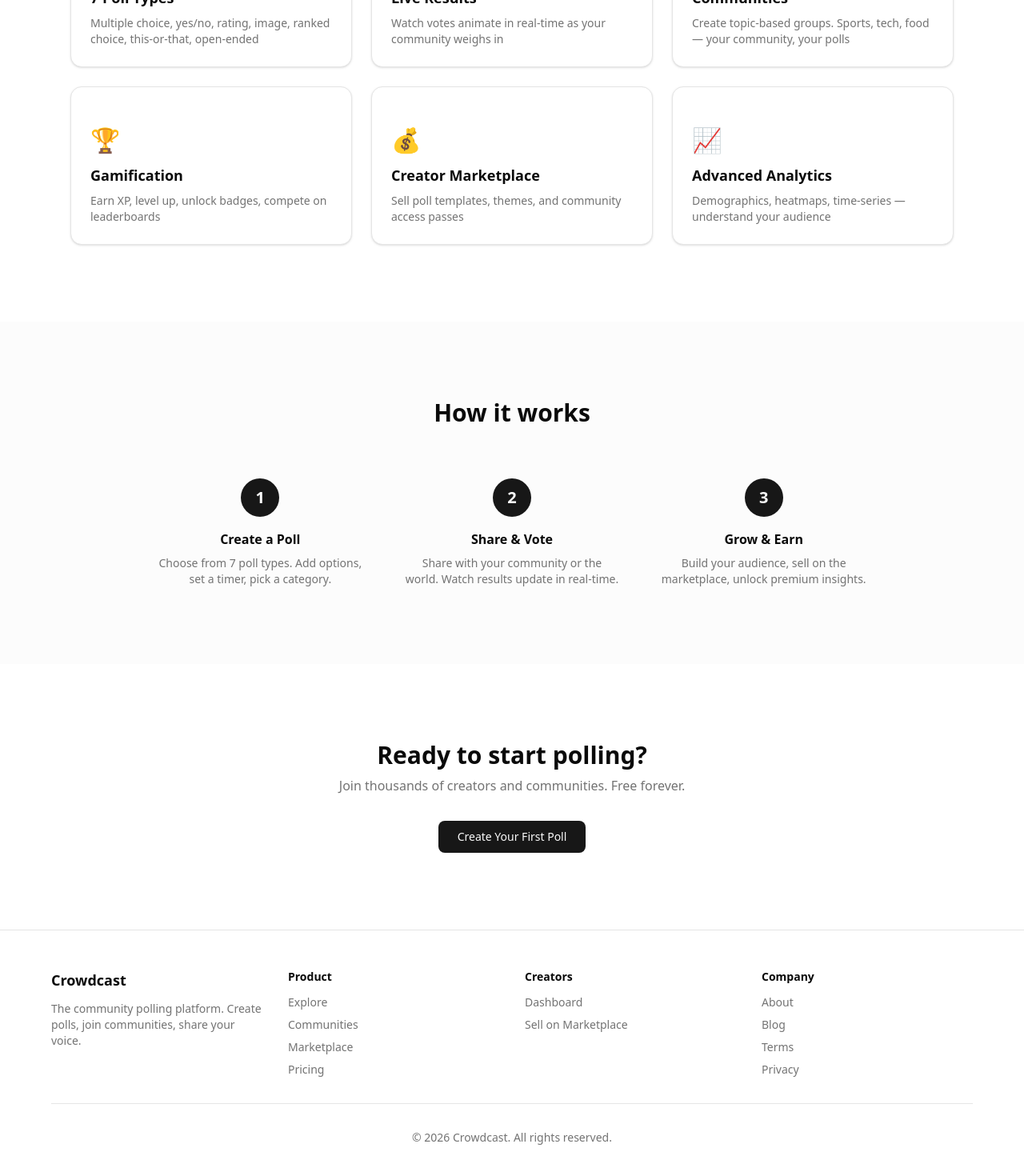
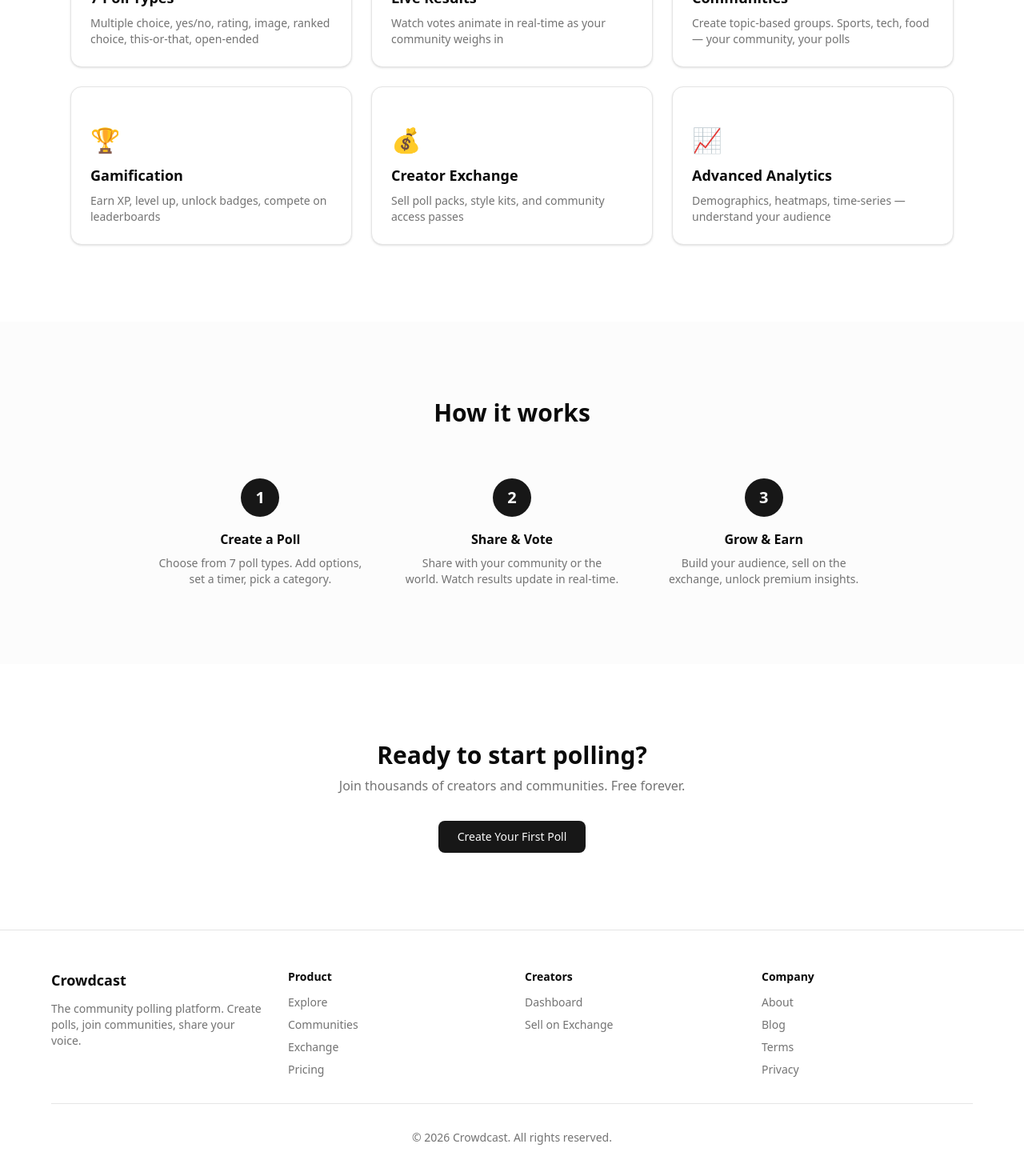
Before and after one commit to Outtsett/crowdcast, a Next.js app in the folder apps/web/: page /landing in a window 1280 px wide. Shown: the part 1284-2754 px from the top of the page at 80% size. Built offline with nearby package versions, Linux system fonts and the light colour scheme.

Commit message:
feat: update marketing layout and landing page with Exchange branding

```diff
--- a/apps/web/src/app/(marketing)/landing/page.tsx
+++ b/apps/web/src/app/(marketing)/landing/page.tsx
@@ -6,10 +6,10 @@ import Link from 'next/link';
 const FEATURES = [
   { title: '7 Poll Types', desc: 'Multiple choice, yes/no, rating, image, ranked choice, this-or-that, open-ended', icon: '&#9744;' },
   { title: 'Live Results', desc: 'Watch votes animate in real-time as your community weighs in', icon: '&#9889;' },
-  { title: 'Communities', desc: 'Create topic-based groups. Sports, tech, food — your community, your polls', icon: '&#128101;' },
+  { title: 'Communities', desc: 'Create topic-based groups. Sports, tech, food \u2014 your community, your polls', icon: '&#128101;' },
   { title: 'Gamification', desc: 'Earn XP, level up, unlock badges, compete on leaderboards', icon: '&#127942;' },
-  { title: 'Creator Marketplace', desc: 'Sell poll templates, themes, and community access passes', icon: '&#128176;' },
-  { title: 'Advanced Analytics', desc: 'Demographics, heatmaps, time-series — understand your audience', icon: '&#128200;' },
+  { title: 'Creator Exchange', desc: 'Sell poll packs, style kits, and community access passes', icon: '&#128176;' },
+  { title: 'Advanced Analytics', desc: 'Demographics, heatmaps, time-series \u2014 understand your audience', icon: '&#128200;' },
 ];
 
 const STATS = [
@@ -92,7 +92,7 @@ export default function LandingPage() {
             <div className="text-center">
               <div className="w-12 h-12 rounded-full bg-primary text-primary-foreground flex items-center justify-center text-xl font-bold mx-auto">3</div>
               <h3 className="font-semibold mt-4">Grow & Earn</h3>
-              <p className="text-sm text-muted-foreground mt-2">Build your audience, sell on the marketplace, unlock premium insights.</p>
+              <p className="text-sm text-muted-foreground mt-2">Build your audience, sell on the exchange, unlock premium insights.</p>
             </div>
           </div>
         </div>
--- a/apps/web/src/app/(marketing)/layout.tsx
+++ b/apps/web/src/app/(marketing)/layout.tsx
@@ -12,7 +12,7 @@ export default function MarketingLayout({ children }: { children: React.ReactNod
           <nav className="hidden md:flex items-center gap-6">
             <Link href="/pricing" className="text-sm text-muted-foreground hover:text-foreground">Pricing</Link>
             <Link href="/explore" className="text-sm text-muted-foreground hover:text-foreground">Explore</Link>
-            <Link href="/marketplace" className="text-sm text-muted-foreground hover:text-foreground">Marketplace</Link>
+            <Link href="/marketplace" className="text-sm text-muted-foreground hover:text-foreground">Exchange</Link>
           </nav>
           <div className="flex items-center gap-3">
             <Button variant="ghost" asChild><Link href="/login">Sign In</Link></Button>
@@ -32,7 +32,7 @@ export default function MarketingLayout({ children }: { children: React.ReactNod
             <ul className="space-y-2 text-sm text-muted-foreground">
               <li><Link href="/explore" className="hover:text-foreground">Explore</Link></li>
               <li><Link href="/communities" className="hover:text-foreground">Communities</Link></li>
-              <li><Link href="/marketplace" className="hover:text-foreground">Marketplace</Link></li>
+              <li><Link href="/marketplace" className="hover:text-foreground">Exchange</Link></li>
               <li><Link href="/pricing" className="hover:text-foreground">Pricing</Link></li>
             </ul>
           </div>
@@ -40,7 +40,7 @@ export default function MarketingLayout({ children }: { children: React.ReactNod
             <h4 className="font-semibold text-sm mb-3">Creators</h4>
             <ul className="space-y-2 text-sm text-muted-foreground">
               <li><Link href="/dashboard" className="hover:text-foreground">Dashboard</Link></li>
-              <li><Link href="/marketplace/create" className="hover:text-foreground">Sell on Marketplace</Link></li>
+              <li><Link href="/marketplace/create" className="hover:text-foreground">Sell on Exchange</Link></li>
             </ul>
           </div>
           <div>
```
